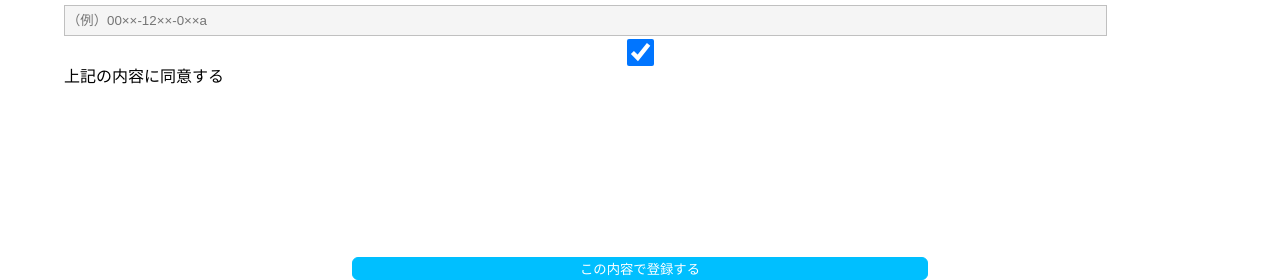
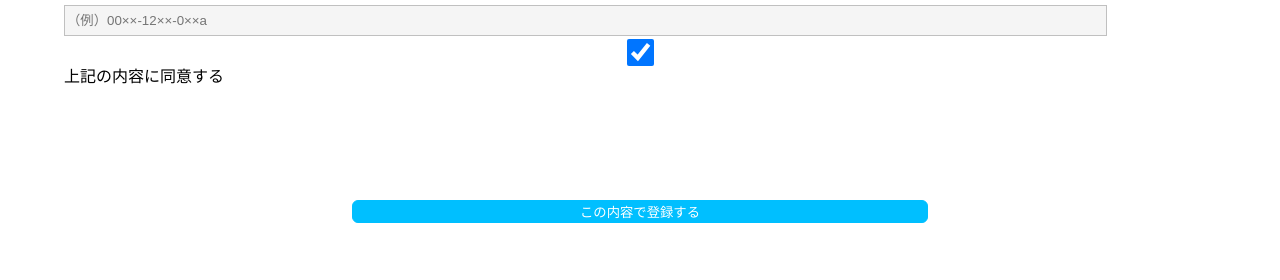
Before and after one commit to appurupai0/appurupai0.github.io, a PHP site: page /labo-form.html in a window 1280 px wide. Shown: the part 1238-1518 px from the top of the page. Run offline with PHP 8.4, Linux system fonts and the light colour scheme.

Commit message:
レイアウトの調整

```diff
--- a/labo-layout/css/labo-form.css
+++ b/labo-layout/css/labo-form.css
@@ -45,7 +45,8 @@ span{
 }
 
 .btn{
-	margin-top: 15%;
+	margin-top: 10%;
+	margin-bottom: 5%;
 	display: flex;
 	justify-content: center;
 }
```
